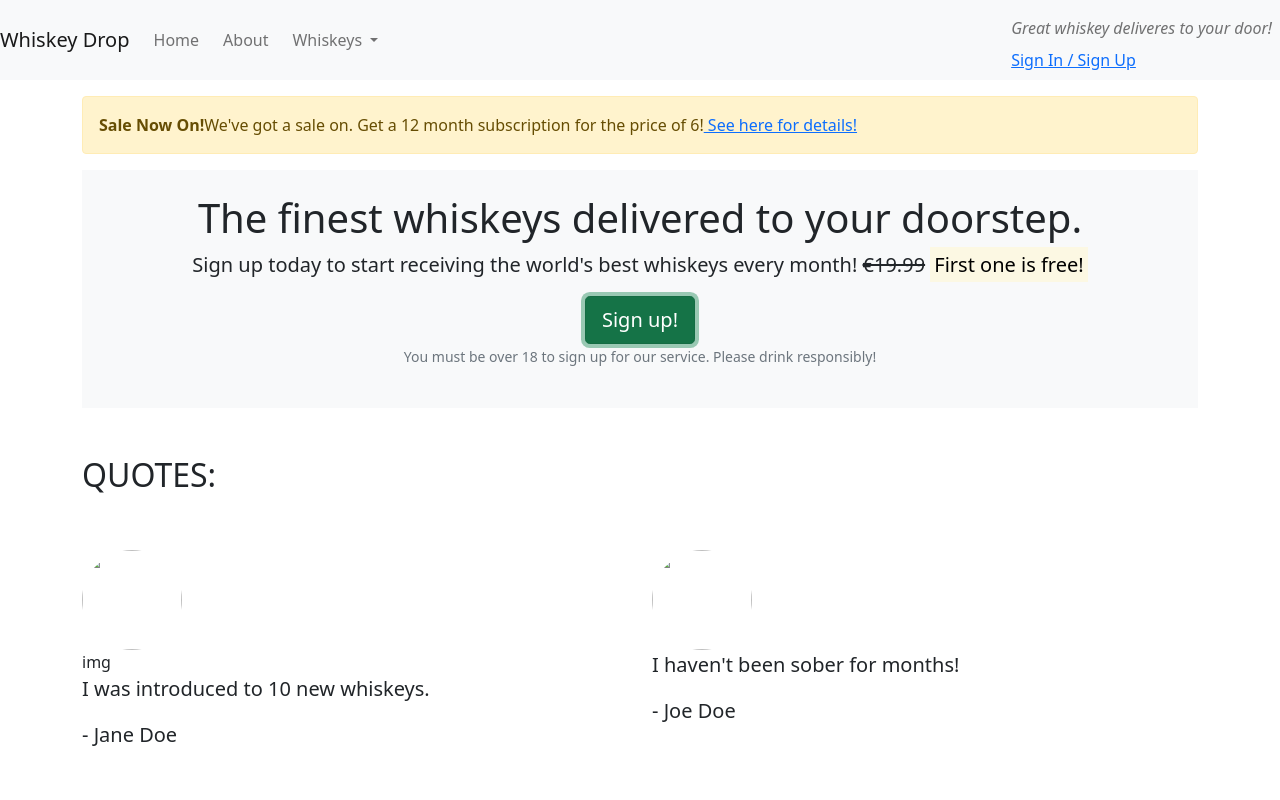
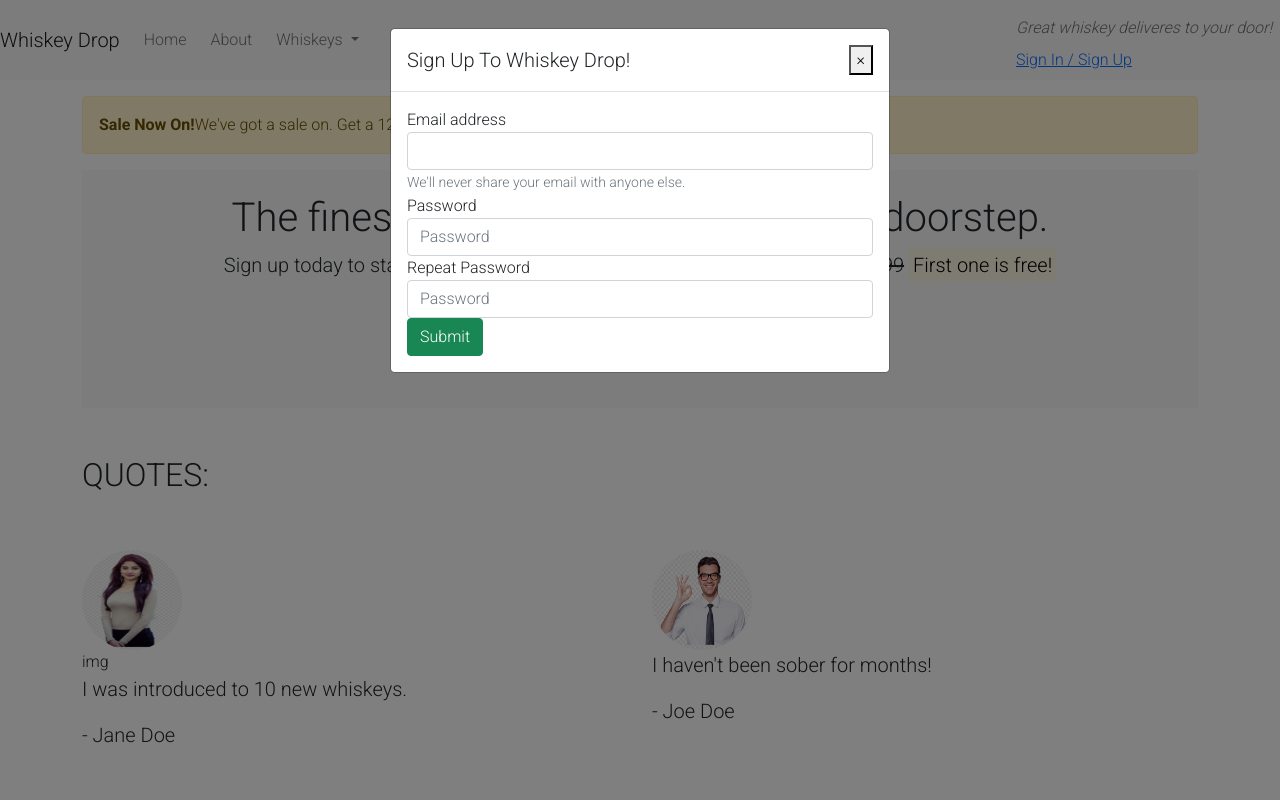
Before and after one commit to Lovely-Things/bootstrap-1, a plain HTML site: page index.html in a window 1280 px wide. Both pictures are taken after a click on the button "Sign up!". Shown: the top 800 px of the page. Drawn offline with nearby package versions, Linux system fonts and the light colour scheme.

Commit message:
Added images and fonts

```diff
--- /dev/null
+++ b/css/style.css
@@ -0,0 +1,3 @@
+body {
+    font-family: 'Roboto', sans-serif;Ï
+}
--- a/index.html
+++ b/index.html
@@ -11,6 +11,10 @@
         integrity="sha384-b5kHyXgcpbZJO/tY9Ul7kGkf1S0CWuKcCD38l8YkeH8z8QjE0GmW1gYU5S9FOnJ0"
         crossorigin="anonymous"></script>
     <script src="https://kit.fontawesome.com/aa4ea6fc56.js" crossorigin="anonymous"></script>
+    <link rel="preconnect" href="https://fonts.gstatic.com">
+    <link href="https://fonts.googleapis.com/css2?family=Roboto:wght@300;700&display=swap" rel="stylesheet">
+    <link rel="stylesheet" href="css/style.css" type="text/css">
+
 </head>
 
 <body>
@@ -27,7 +31,8 @@
                 <li class="active nav-item me-2"><a class="nav-link" href="/">Home</a></li>
                 <li class="nav-item me-2"><a class="nav-link" href="/about">About</a></li>
                 <li class="nav-item dropdown">
-                    <a class="nav-link dropdown-toggle" href="#" id="navbarDropdownMenuLink" role="button" data-toggle="dropdown" aria-haspopup="true" aria-expanded="false">
+                    <a class="nav-link dropdown-toggle" href="#" id="navbarDropdownMenuLink" role="button"
+                        data-toggle="dropdown" aria-haspopup="true" aria-expanded="false">
                         Whiskeys
                     </a>
                     <div class="dropdown-menu" aria-labelledby="avbarDropdownMenuLink">
@@ -63,7 +68,8 @@
                         <s class="d-none d-sm-inline">€19.99</s>
                         <span class="d-inline d-sm-none"><br></span>
                         <strong><mark>First one is free!</mark></strong></p>
-                    <button class="btn btn-success btn-lg">Sign up!</button>
+                    <button class="btn btn-success btn-lg" data-toggle="modal" data-target="#signUpModal">Sign
+                        up!</button>
                     <p class="text-muted"><small>You must be over 18 to sign up for our service. Please drink
                             responsibly!</small></p>
                 </section>
@@ -185,6 +191,42 @@
             </table>
         </section>
     </article>
+    <div class="modal" tabindex="-1" id="signUpModal">
+        <div class="modal-dialog">
+            <div class="modal-content">
+                <div class="modal-header">
+                    <h5 class="modal-title">Sign Up To Whiskey Drop!</h5>
+                    <button type="button" class="close" data-dismiss="modal" aria-label="Close">
+                        <span aria-hidden="true">&times;</span>
+                    </button>
+                </div>
+                <div class="modal-body">
+                    <form>
+                        <div class="form-group">
+                            <label for="exampleInputEmail1">Email address</label>
+                            <input type="email" class="form-control" id="exampleInputEmail1"
+                                aria-describedby="emailHelp">
+                            <small id="emailHelp" class="form-text text-muted">We'll never share your email with anyone
+                                else.</small>
+                        </div>
+
+                        <div class="form-group">
+                            <label for="password">Password</label>
+                            <input type="password" class="form-control" id="password" placeholder="Password">
+                        </div>
+
+                        <div class="form-group">
+                            <label for="repeatPassword">Repeat Password</label>
+                            <input type="password" class="form-control" id="repeatPassword" placeholder="Password">
+                        </div>
+
+                        <button type="submit" class="btn btn-success">Submit</button>
+                    </form>
+                </div>
+            </div>
+        </div>
+    </div>
+
     <script src="https://code.jquery.com/jquery-3.5.1.slim.min.js"
         integrity="sha384-DfXdz2htPH0lsSSs5nCTpuj/zy4C+OGpamoFVy38MVBnE+IbbVYUew+OrCXaRkfj"
         crossorigin="anonymous"></script>
```
Also changed, not shown: images/girl.png (added), images/guy.png (added). Lines whose indentation alone changed are shown as unchanged.
